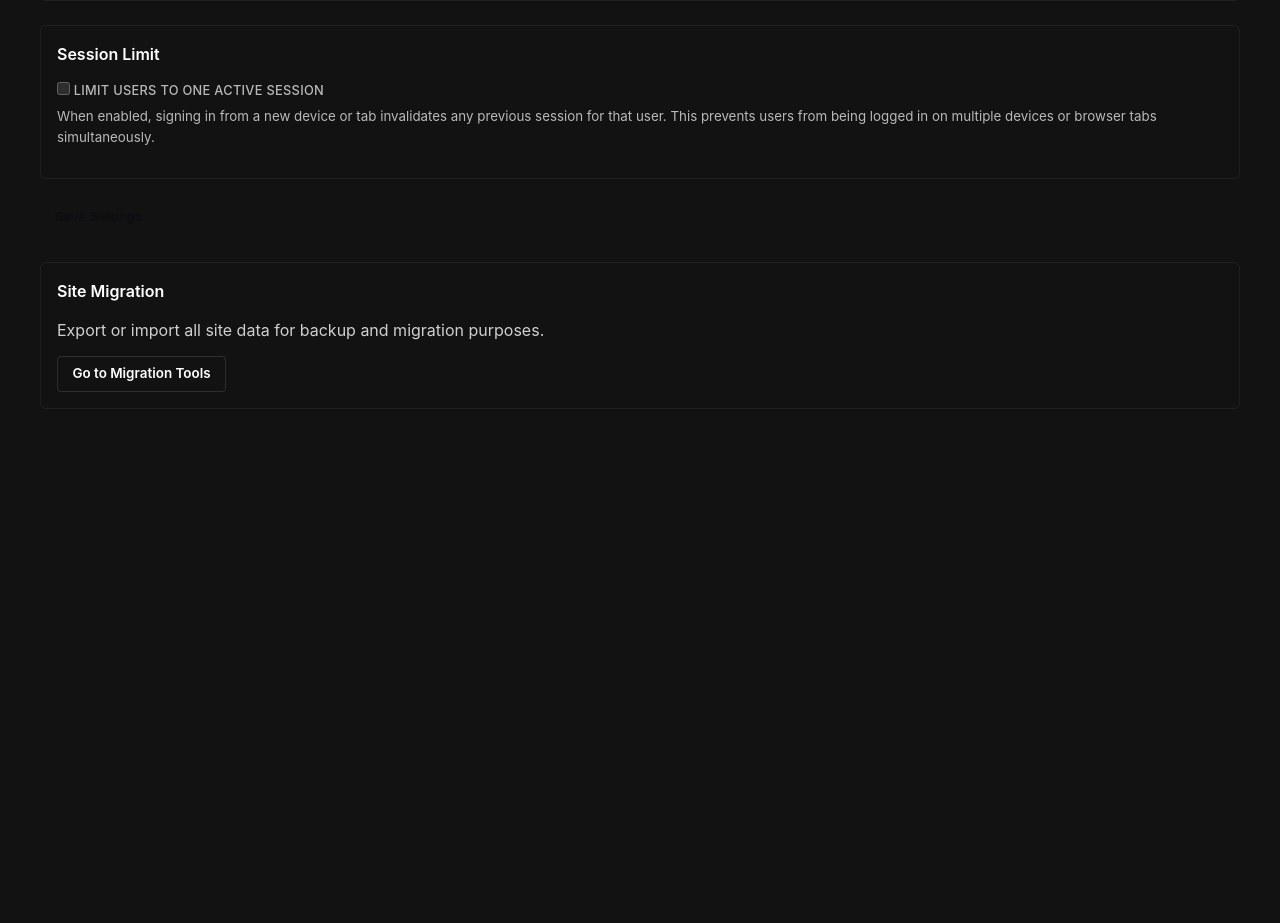
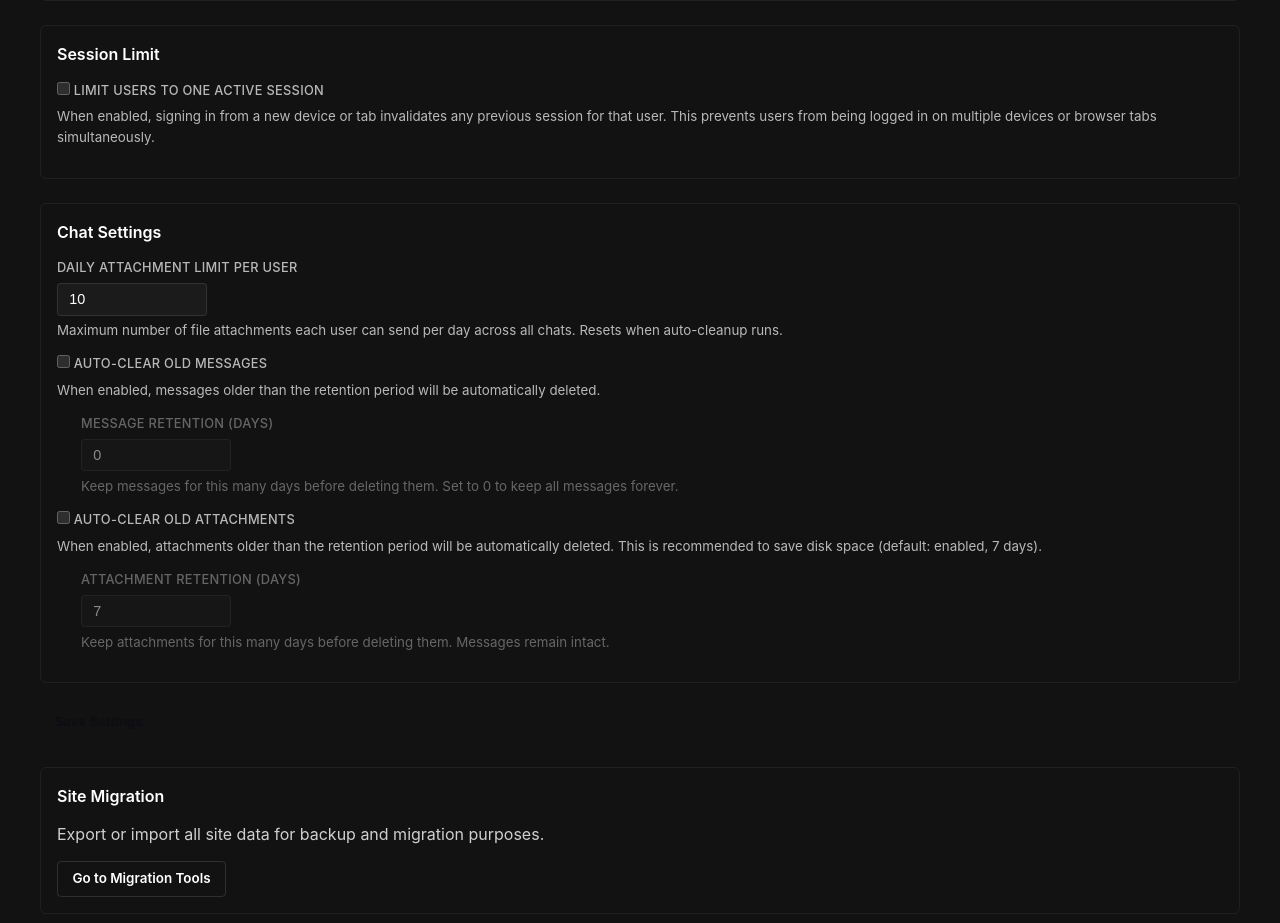
Before and after one commit to OVTDAcc/BananaWiki, a Python web app: template app/templates/admin/settings.html in a window 1280 px wide. Shown: the part 1226-2149 px from the top of the page. Run offline with Jinja, Linux system fonts and the light colour scheme; the template is opened without the code that fills it, so the values that code supplies are empty.

Commit message:
Add admin UI for chat settings configuration
Co-authored-by: OVTDAcc <266281672+OVTDAcc@users.noreply.github.com>

```diff
--- a/app/templates/admin/settings.html
+++ b/app/templates/admin/settings.html
@@ -167,6 +167,63 @@
         </div>
     </div>
 
+    <div class="settings-section">
+        <h3>Chat Settings</h3>
+        <div class="form-group">
+            <label>Daily Attachment Limit Per User</label>
+            <input type="number" name="chat_attachments_per_day_limit"
+                   value="{{ settings.chat_attachments_per_day_limit if settings.chat_attachments_per_day_limit else 10 }}"
+                   class="input" style="max-width:150px" min="1" max="100">
+            <small style="opacity:.7;display:block;margin-top:.3rem">
+                Maximum number of file attachments each user can send per day across all chats.
+                Resets when auto-cleanup runs.
+            </small>
+        </div>
+        <div class="form-group">
+            <label>
+                <input type="checkbox" name="chat_auto_clear_messages" value="1"
+                       {% if settings.chat_auto_clear_messages %}checked{% endif %}>
+                Auto-clear old messages
+            </label>
+            <small style="opacity:.7;display:block;margin-top:.3rem">
+                When enabled, messages older than the retention period will be automatically deleted.
+            </small>
+        </div>
+        <div class="form-group" id="message-retention-group"
+             style="margin-left:1.5rem;{% if not settings.chat_auto_clear_messages %}opacity:.5{% endif %}">
+            <label>Message Retention (days)</label>
+            <input type="number" name="chat_message_retention_days"
+                   value="{{ settings.chat_message_retention_days if settings.chat_message_retention_days else 0 }}"
+                   class="input" style="max-width:150px" min="1" max="365"
+                   {% if not settings.chat_auto_clear_messages %}disabled{% endif %}>
+            <small style="opacity:.7;display:block;margin-top:.3rem">
+                Keep messages for this many days before deleting them. Set to 0 to keep all messages forever.
+            </small>
+        </div>
+        <div class="form-group">
+            <label>
+                <input type="checkbox" name="chat_auto_clear_attachments" value="1"
+                       {% if settings.chat_auto_clear_attachments %}checked{% endif %}>
+                Auto-clear old attachments
+            </label>
+            <small style="opacity:.7;display:block;margin-top:.3rem">
+                When enabled, attachments older than the retention period will be automatically deleted.
+                This is recommended to save disk space (default: enabled, 7 days).
+            </small>
+        </div>
+        <div class="form-group" id="attachment-retention-group"
+             style="margin-left:1.5rem;{% if not settings.chat_auto_clear_attachments %}opacity:.5{% endif %}">
+            <label>Attachment Retention (days)</label>
+            <input type="number" name="chat_attachment_retention_days"
+                   value="{{ settings.chat_attachment_retention_days if settings.chat_attachment_retention_days else 7 }}"
+                   class="input" style="max-width:150px" min="1" max="365"
+                   {% if not settings.chat_auto_clear_attachments %}disabled{% endif %}>
+            <small style="opacity:.7;display:block;margin-top:.3rem">
+                Keep attachments for this many days before deleting them. Messages remain intact.
+            </small>
+        </div>
+    </div>
+
     <button type="submit" class="btn">Save Settings</button>
 </form>
 
@@ -204,6 +261,31 @@
     typeSelect.addEventListener('change', updatePreview);
 })();
 
+// Chat settings auto-clear toggles
+(function() {
+    var msgCheckbox = document.querySelector('input[name="chat_auto_clear_messages"]');
+    var msgInput = document.querySelector('input[name="chat_message_retention_days"]');
+    var msgGroup = document.getElementById('message-retention-group');
+
+    var attCheckbox = document.querySelector('input[name="chat_auto_clear_attachments"]');
+    var attInput = document.querySelector('input[name="chat_attachment_retention_days"]');
+    var attGroup = document.getElementById('attachment-retention-group');
+
+    if (msgCheckbox && msgInput && msgGroup) {
+        msgCheckbox.addEventListener('change', function() {
+            msgInput.disabled = !this.checked;
+            msgGroup.style.opacity = this.checked ? '1' : '.5';
+        });
+    }
+
+    if (attCheckbox && attInput && attGroup) {
+        attCheckbox.addEventListener('change', function() {
+            attInput.disabled = !this.checked;
+            attGroup.style.opacity = this.checked ? '1' : '.5';
+        });
+    }
+})();
+
 // Color preview strip
 function syncAdminColor(input, swatchId) {
     var swatch = document.getElementById(swatchId);
--- a/routes/admin.py
+++ b/routes/admin.py
@@ -793,6 +793,11 @@ def register_admin_routes(app):
                 lockdown_mode=1 if request.form.get("lockdown_mode") else 0,
                 lockdown_message=request.form.get("lockdown_message", "").strip()[:1000],
                 session_limit_enabled=1 if request.form.get("session_limit_enabled") else 0,
+                chat_attachments_per_day_limit=int(request.form.get("chat_attachments_per_day_limit", 10)),
+                chat_auto_clear_messages=1 if request.form.get("chat_auto_clear_messages") else 0,
+                chat_auto_clear_attachments=1 if request.form.get("chat_auto_clear_attachments") else 0,
+                chat_message_retention_days=int(request.form.get("chat_message_retention_days", 0)),
+                chat_attachment_retention_days=int(request.form.get("chat_attachment_retention_days", 7)),
                 **color_fields,
             )
             user = get_current_user()
```
